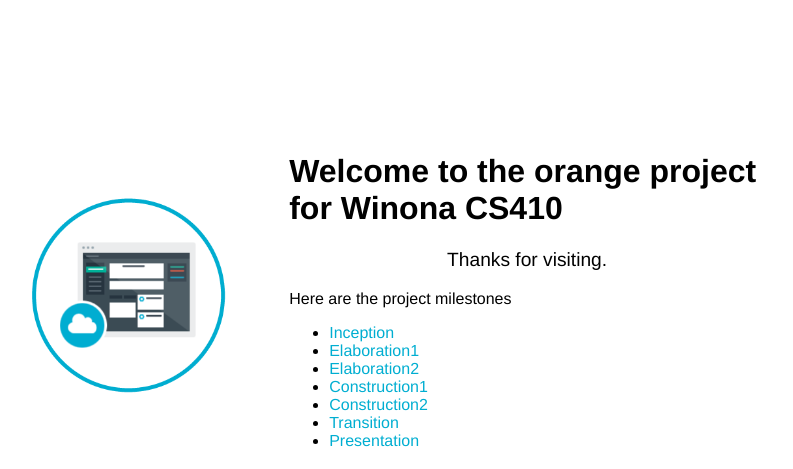
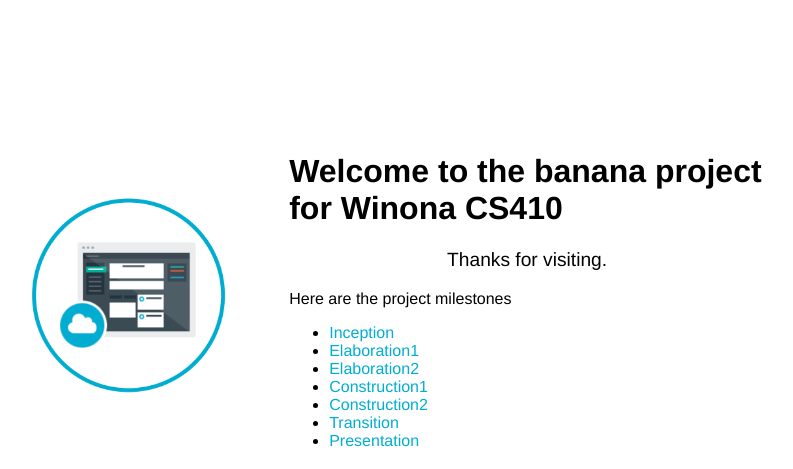
Before and after one commit to KyleAure/winona-cs410-game, a PHP site: page / in a window 1280 px wide. Shown: the top 469 px of the page, without its empty margins (253-1046 px from the left). Run offline with PHP 8.4, Linux system fonts and the light colour scheme.

```diff
--- a/index.php
+++ b/index.php
@@ -12,7 +12,7 @@
 				<img class = 'newappIcon' src='images/newapp-icon.png'>
 			</td>
 			<td>
-				<h1 id = "message"><?php echo "Welcome to the orange project for Winona CS410"; ?></h1>
+				<h1 id = "message"><?php echo "Welcome to the banana project for Winona CS410"; ?></h1>
 				<p class='description'>
 				Thanks for visiting.
 				</p>
```
